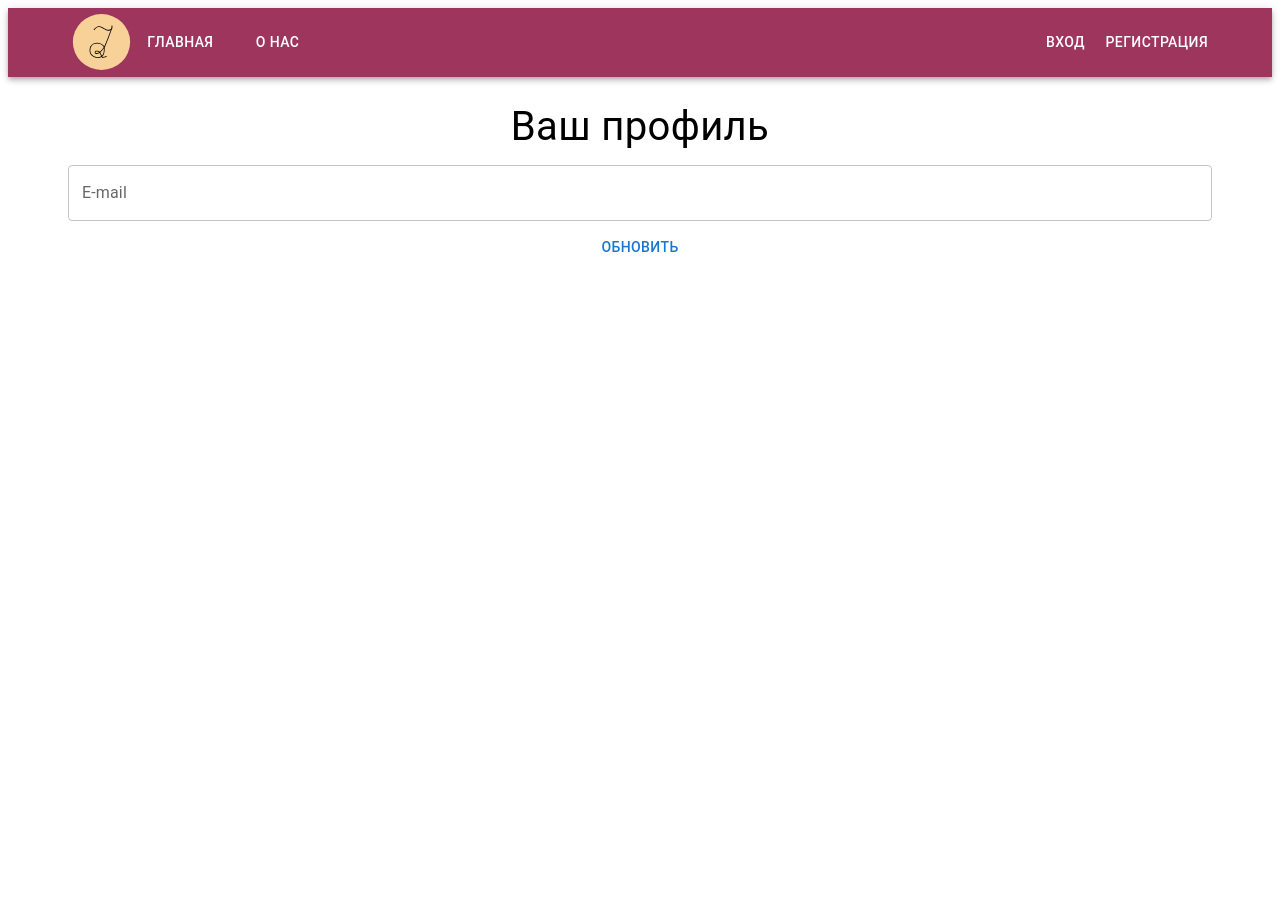
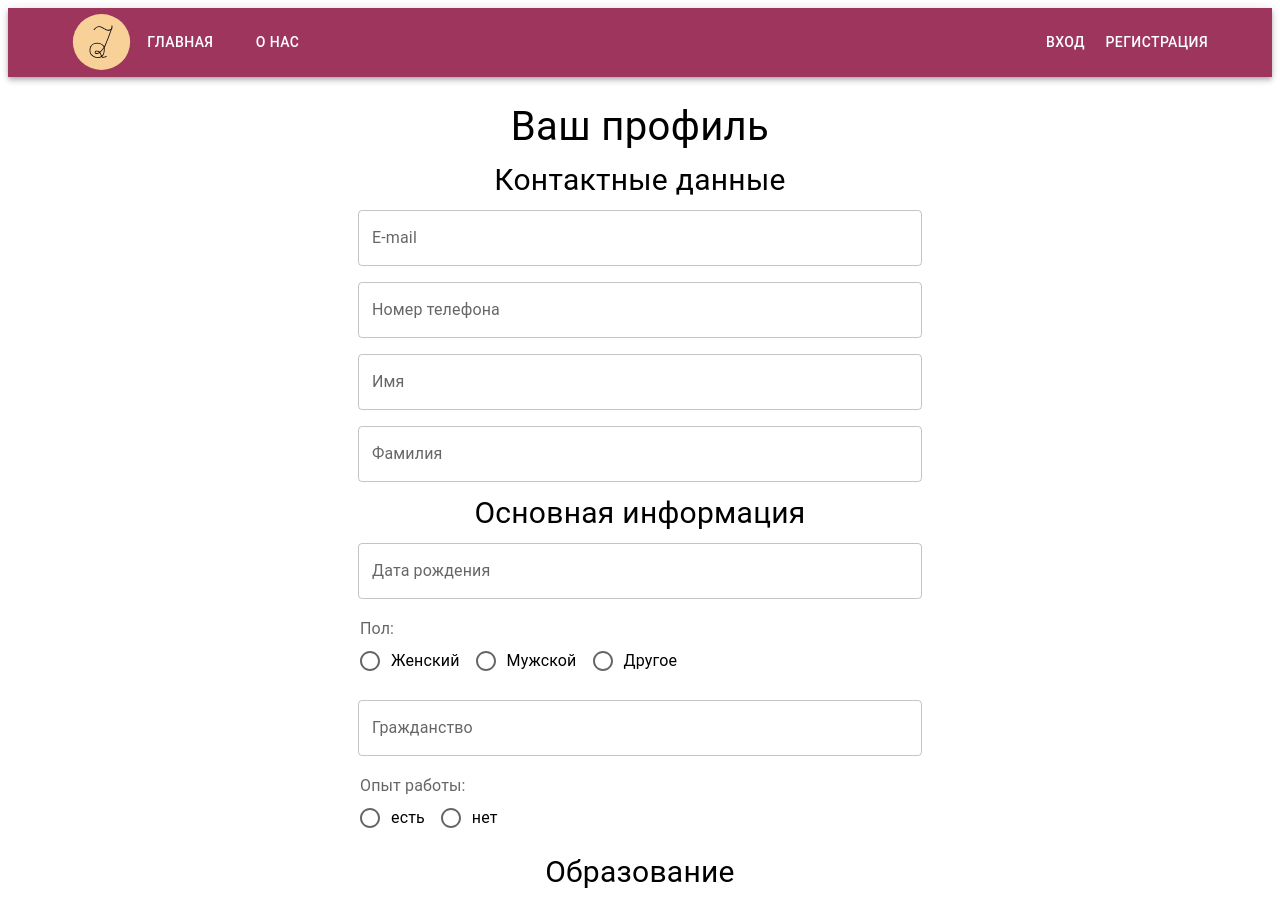
Before and after one commit to assemtynyshtybay/my-jq, a React (Create React App) app: page /profile in a window 1280 px wide. Shown: the top 900 px of the page. Before the commit the page ends 800 px from the top, so only its background shows below. Built offline with nearby package versions, Linux system fonts and the light colour scheme.

Commit message:
add profile form

```diff
--- a/src/App.tsx
+++ b/src/App.tsx
@@ -5,7 +5,7 @@ import SignIn from './components/authorization/signIn';
 import SignUp from './components/authorization/signUp';
 import JobDetails from './components/job/JobDetail';
 import { Navbar } from './components/Navbar/Navbar';
-import { MainPage } from './components/pages/MainPage';
+import MainPage from './components/pages/MainPage';
 import Profile from './components/profile/profile';
 import { Auth } from './context/Auth';
 
--- a/src/components/profile/profile.tsx
+++ b/src/components/profile/profile.tsx
@@ -3,12 +3,24 @@ import {
   Button,
   Container,
   FormControl,
+  FormControlLabel,
   FormGroup,
+  FormLabel,
   InputLabel,
+  MenuItem,
   OutlinedInput,
+  Radio,
+  RadioGroup,
+  Select,
+  styled,
   Typography,
 } from '@mui/material';
-import { useForm } from 'react-hook-form';
+import { SubmitHandler, useForm } from 'react-hook-form';
+
+const Box = styled('div')`
+  margin: 0 auto;
+  width: 50%;
+`;
 
 const Profile = () => {
   const {
@@ -16,19 +28,92 @@ const Profile = () => {
     formState: { errors },
     handleSubmit,
   } = useForm();
-  const onSubmit = (data: any) => {
+  const onSubmit: SubmitHandler<any> = (data: any) => {
     console.log(data);
   };
   return (
     <Container style={{ padding: '20px', textAlign: 'center' }}>
+      <Box>
         <Typography fontSize={40}>Ваш профиль</Typography>
         <FormGroup onSubmit={handleSubmit(onSubmit)}>
+          <Typography fontSize={30}>Контактные данные</Typography>
           <FormControl sx={{ m: 1 }} variant="outlined">
             <InputLabel htmlFor="email">E-mail</InputLabel>
             <OutlinedInput {...register('email')} id="email" type="text" label="E-mail" />
           </FormControl>
-        <Button>Обновить</Button>
+          <FormControl sx={{ m: 1 }} variant="outlined">
+            <InputLabel htmlFor="phone">Номер телефона</InputLabel>
+            <OutlinedInput {...register('phone')} id="phone" type="text" label="E-mail" />
+          </FormControl>
+          <FormControl sx={{ m: 1 }} variant="outlined">
+            <InputLabel htmlFor="fname">Имя</InputLabel>
+            <OutlinedInput {...register('fname')} id="fname" type="text" label="E-mail" />
+          </FormControl>
+          <FormControl sx={{ m: 1 }} variant="outlined">
+            <InputLabel htmlFor="sname">Фамилия</InputLabel>
+            <OutlinedInput {...register('sname')} id="sname" type="text" label="E-mail" />
+          </FormControl>
+          <Typography fontSize={30}>Основная информация</Typography>
+          <FormControl sx={{ m: 1 }} variant="outlined">
+            <InputLabel htmlFor="brthd">Дата рождения</InputLabel>
+            <OutlinedInput {...register('brth')} id="brthd" type="text" label="E-mail" />
+          </FormControl>
+          <FormControl style={{ display: 'flex', textAlign: 'left', margin: '10px 10px' }}>
+            <FormLabel id="demo-radio-buttons-group-label">Пол:</FormLabel>
+            <RadioGroup
+              row
+              aria-labelledby="demo-radio-buttons-group-label"
+              defaultValue="female"
+              name="radio-buttons-group">
+              <FormControlLabel value="Female" control={<Radio />} label="Женский" />
+              <FormControlLabel value="Male" control={<Radio />} label="Мужской" />
+              <FormControlLabel value="Other" control={<Radio />} label="Другое" />
+            </RadioGroup>
+          </FormControl>
+          <FormControl sx={{ m: 1 }} variant="outlined">
+            <InputLabel htmlFor="citizenship">Гражданство</InputLabel>
+            <OutlinedInput
+              {...register('citizenship')}
+              id="citizenship"
+              type="text"
+              label="E-mail"
+            />
+          </FormControl>
+          <FormControl style={{ display: 'flex', textAlign: 'left', margin: '10px 10px' }}>
+            <FormLabel id="demo-radio-buttons-group-label">Опыт работы:</FormLabel>
+            <RadioGroup
+              row
+              aria-labelledby="demo-radio-buttons-group-label"
+              defaultValue="female"
+              name="radio-buttons-group">
+              <FormControlLabel value="yes" control={<Radio />} label="есть" />
+              <FormControlLabel value="no" control={<Radio />} label="нет" />
+            </RadioGroup>
+          </FormControl>
+          <Typography fontSize={30}>Образование</Typography>
+          <FormControl sx={{ m: 1 }} variant="outlined">
+            <InputLabel htmlFor="univer">Университет</InputLabel>
+            <Select
+              labelId="demo-multiple-name-label"
+              id="demo-multiple-name"
+              input={<OutlinedInput label="Univer" />}>
+              <MenuItem key="1">КБТУ</MenuItem>
+              <MenuItem key="2">АУЭС</MenuItem>
+              <MenuItem key="3">МУИТ</MenuItem>
+              <MenuItem key="4">СДУ</MenuItem>
+            </Select>
+          </FormControl>
+          <FormControl sx={{ m: 1 }} variant="outlined">
+            <InputLabel htmlFor="degree">Степень</InputLabel>
+            <OutlinedInput {...register('degree')} id="degree" type="text" label="E-mail" />
+          </FormControl>
+          <FormControl sx={{ m: 1 }} variant="outlined">
+            <InputLabel htmlFor="specialty">Специальность</InputLabel>
+            <OutlinedInput {...register('specialty')} id="specialty" type="text" label="E-mail" />
+          </FormControl>
+          <Button size="large">Обновить</Button>
         </FormGroup>
+      </Box>
     </Container>
   );
 };
```
Lines whose indentation alone changed are shown as unchanged.
